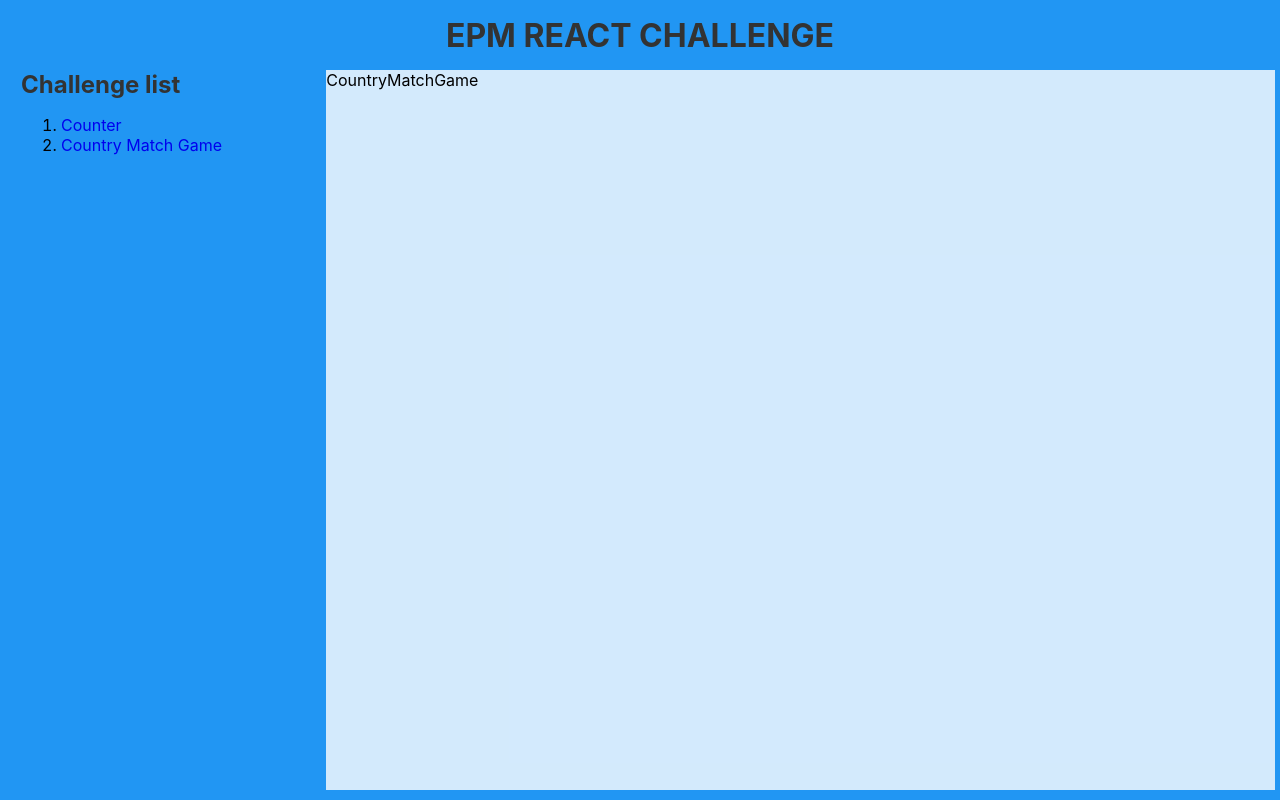
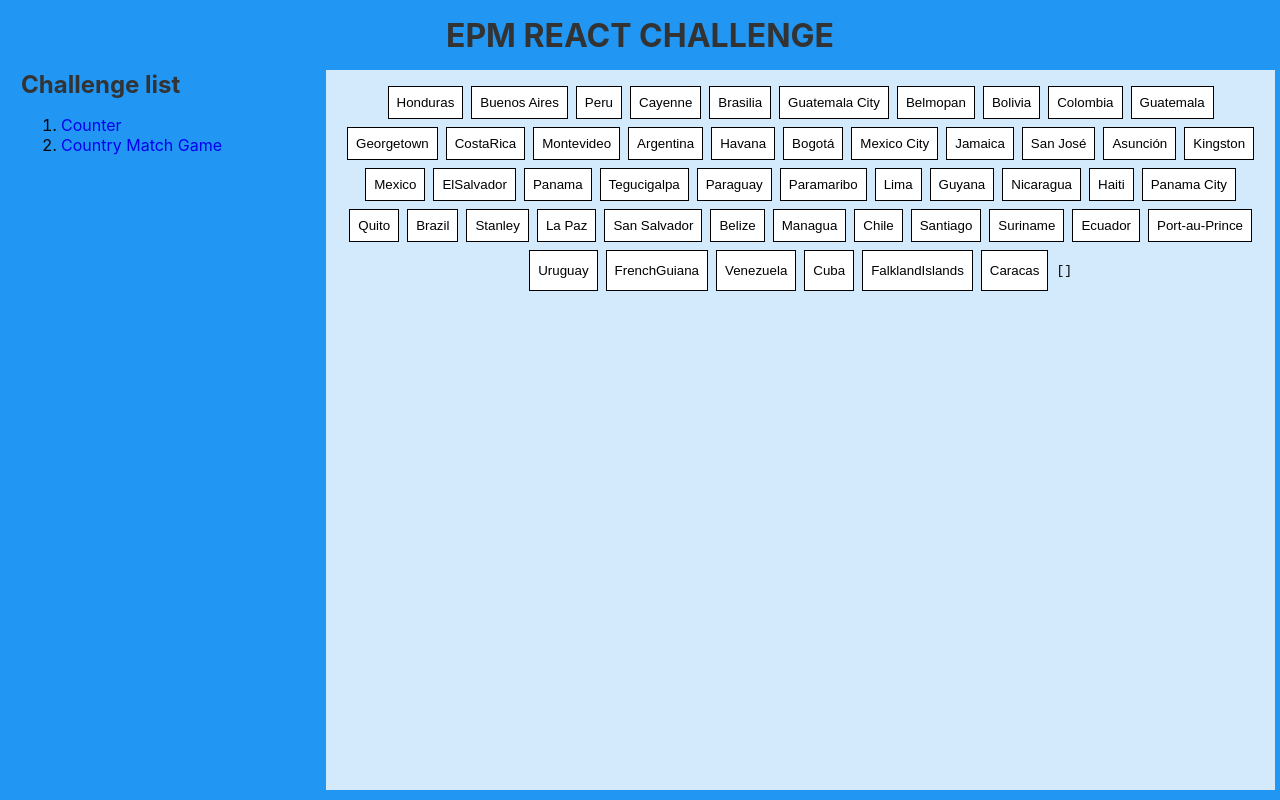
Before and after one commit to edgarinhm/epm-react-challenge, a React (Vite) app: page /epm-react-challenge/country-match-game in a window 1280 px wide. Built offline with nearby package versions, Linux system fonts and the light colour scheme.

Commit message:
add game logic add button styles validations

```diff
--- a/src/components/country-match-game/CountryMatchGame.jsx
+++ b/src/components/country-match-game/CountryMatchGame.jsx
@@ -1,3 +1,125 @@
+import { useMemo, useState } from "react";
+
+const data = {
+  Colombia: "Bogotá",
+  Ecuador: "Quito",
+  Peru: "Lima",
+  Brazil: "Brasilia",
+  Argentina: "Buenos Aires",
+  Chile: "Santiago",
+  Venezuela: "Caracas",
+  Paraguay: "Asunción",
+  Uruguay: "Montevideo",
+  Bolivia: "La Paz",
+  Guyana: "Georgetown",
+  Suriname: "Paramaribo",
+  FrenchGuiana: "Cayenne",
+  FalklandIslands: "Stanley",
+  Mexico: "Mexico City",
+  Guatemala: "Guatemala City",
+  Belize: "Belmopan",
+  ElSalvador: "San Salvador",
+  Honduras: "Tegucigalpa",
+  Nicaragua: "Managua",
+  CostaRica: "San José",
+  Panama: "Panama City",
+  Cuba: "Havana",
+  Jamaica: "Kingston",
+  Haiti: "Port-au-Prince",
+};
 export const CountryMatchGame = () => {
-  return <div>CountryMatchGame</div>;
+  const sortOptions = useMemo(
+    () =>
+      Object.entries(data)
+        .flat()
+        .sort(() => Math.random() - 0.5),
+    []
+  );
+
+  const [selectedOptions, setSelectedOptions] = useState([]);
+  const [validMath, setValidMath] = useState([]);
+
+  const handleClickedOption = (option) => {
+    if (selectedOptions.length === 2) {
+      setSelectedOptions([]);
+    } else {
+      setSelectedOptions((state) => [...state, option]);
+    }
+    if (selectedOptions.length === 1) {
+      const [option1] = selectedOptions;
+      validateMatch(option1, option);
+    }
+  };
+
+  const validateMatch = (option1, option2) => {
+    if (data[option1] === option2 || data[option2] === option1) {
+      setValidMath((state) => [...state, option1, option2]);
+      setSelectedOptions([]);
+    }
+  };
+
+  const getBackgroundColor = (option) => {
+    if (validMath.includes(option)) {
+      return "green";
+    } else if (
+      selectedOptions.length === 1 &&
+      selectedOptions.includes(option)
+    ) {
+      return "#000fff";
+    } else if (
+      selectedOptions.length >= 2 &&
+      selectedOptions.includes(option)
+    ) {
+      return "#fff000";
+    } else {
+      return "#fff";
+    }
+  };
+
+  const getColor = (option) => {
+    if (
+      validMath.includes(option) ||
+      (selectedOptions.length === 1 && selectedOptions.includes(option))
+    ) {
+      return "#fff";
+    } else if (
+      selectedOptions.length >= 2 &&
+      selectedOptions.includes(option)
+    ) {
+      return "red";
+    } else {
+      return "#000";
+    }
+  };
+
+  return (
+    <div
+      style={{
+        display: "flex",
+        flexWrap: "wrap",
+        gap: "0.5rem",
+        padding: "1rem",
+        justifyContent: "center",
+      }}
+    >
+      {sortOptions.map((option) => (
+        <div style={{ display: "flex", gap: "0.5rem" }} key={option}>
+          <button
+            style={{
+              backgroundColor: getBackgroundColor(option),
+              color: getColor(option),
+              border: "1px solid black",
+              padding: "0.5rem",
+              cursor: "pointer",
+            }}
+            onClick={() => handleClickedOption(option)}
+          >
+            {option}
+          </button>
+        </div>
+      ))}
+
+      <pre>{JSON.stringify(selectedOptions)}</pre>
+    </div>
+  );
 };
```
